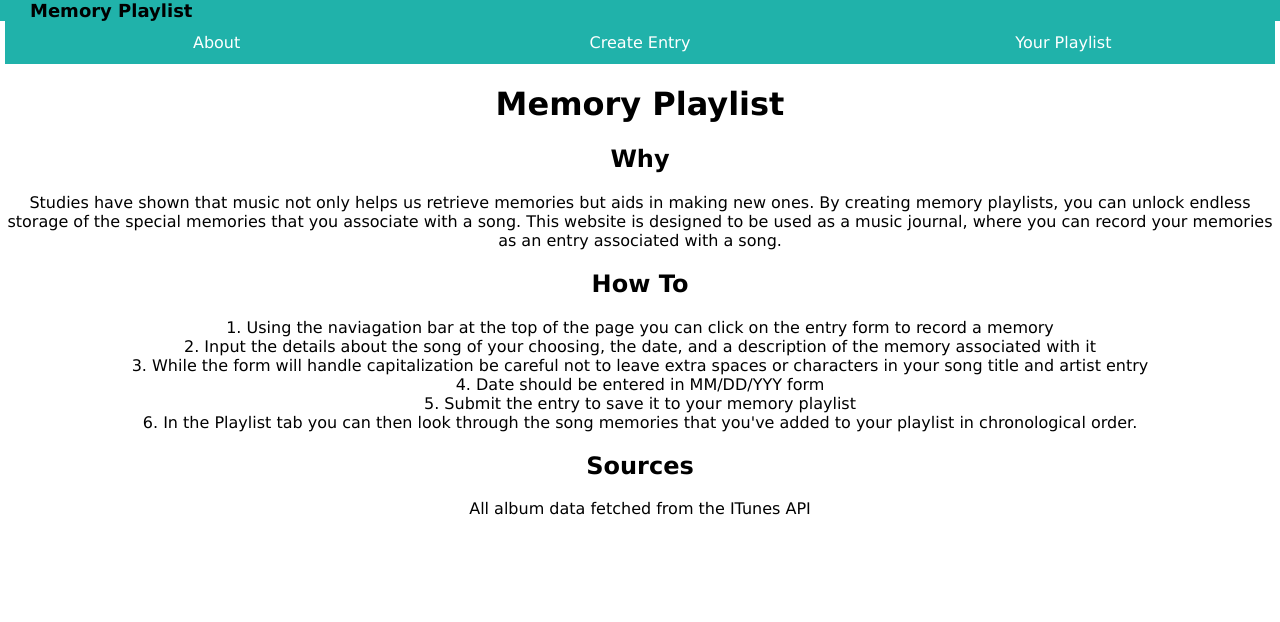
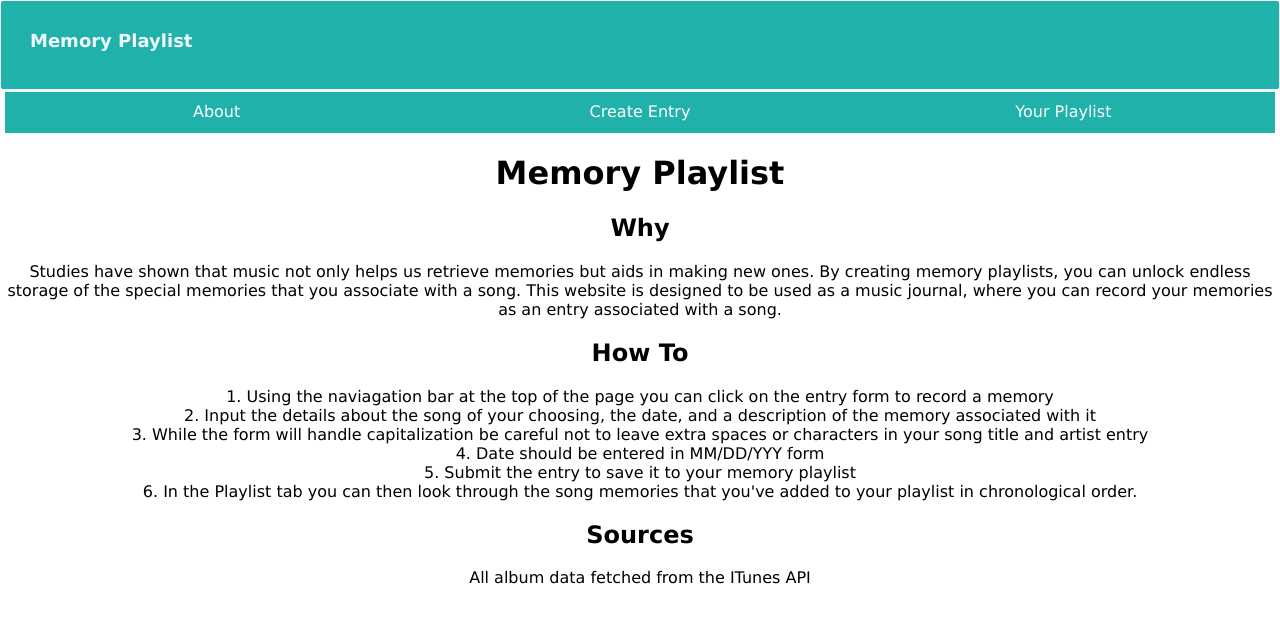
Before and after one commit to laurenmetz17/project2, a React (Create React App) app in the folder project2app/: page / in a window 1280 px wide. Shown: the top 622 px of the page. Built offline with nearby package versions, Linux system fonts and the light colour scheme.

Commit message:
finish styling header

```diff
--- a/project2app/src/index.css
+++ b/project2app/src/index.css
@@ -39,5 +39,9 @@ header {
   font-size: large;
   font-weight: bolder;
   text-align: left;
+  color:aliceblue;
   padding-left: 30px;
+  height: 60px;
+  padding-top: 30px;
+  outline: auto;
 }
```
